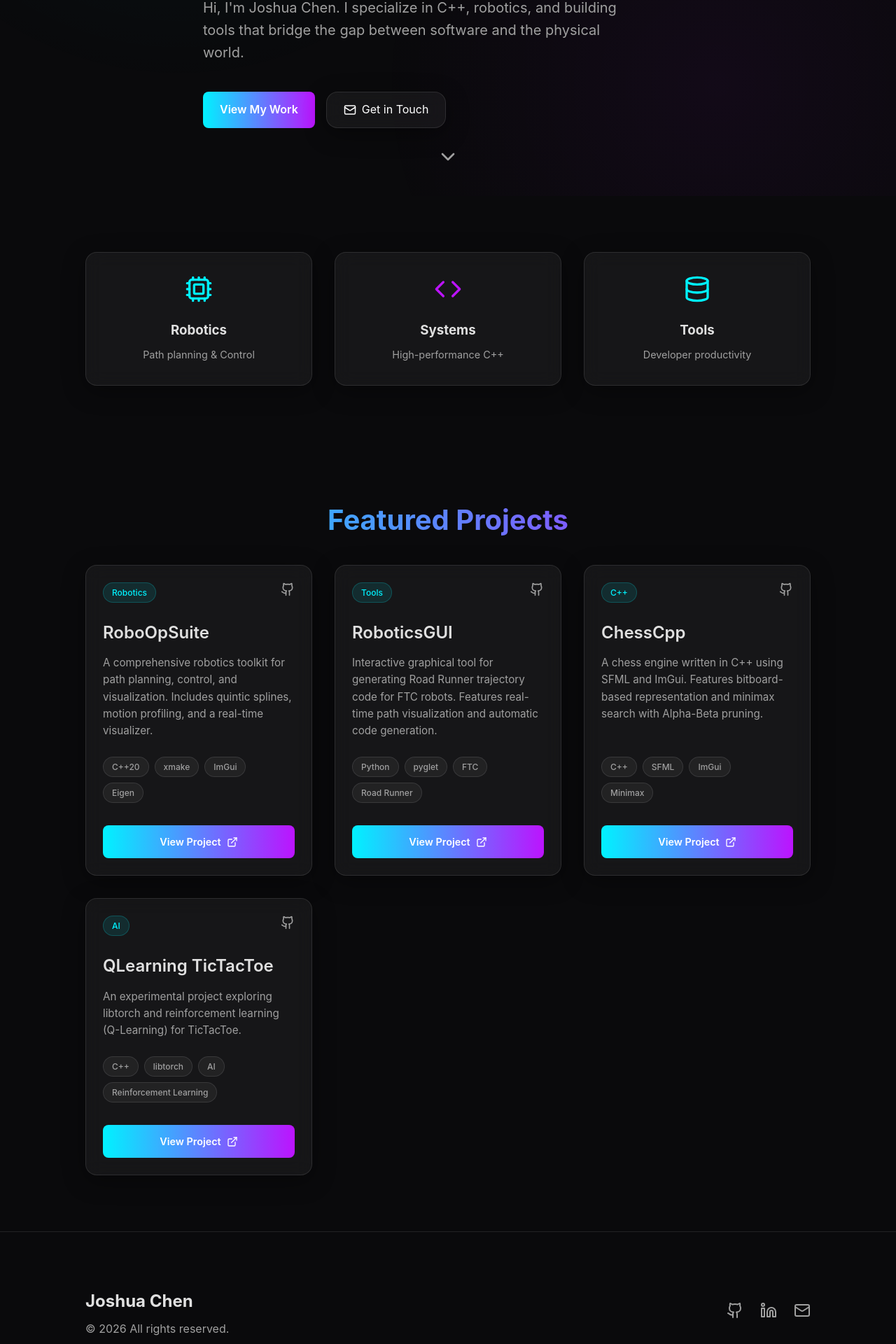
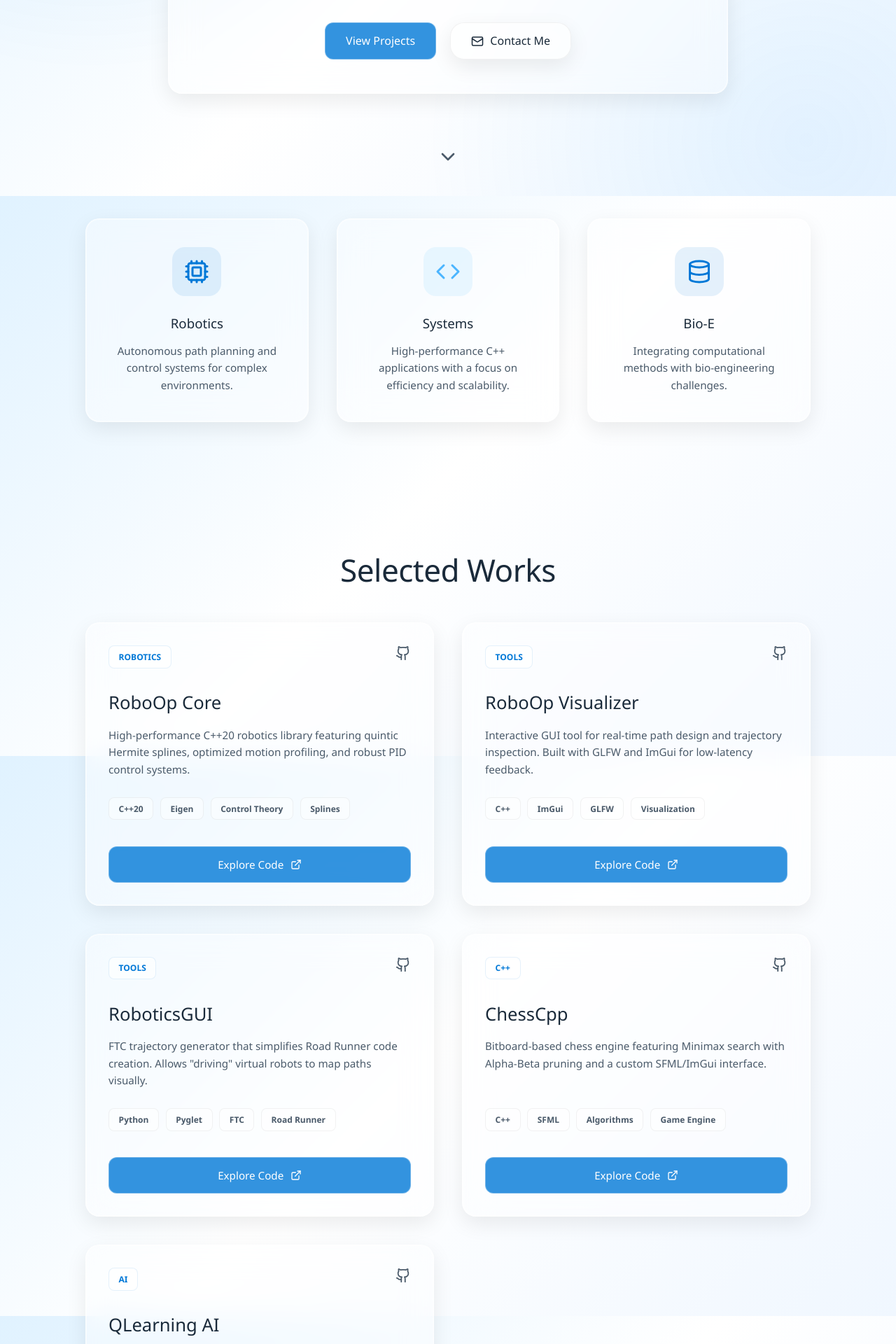
Before and after one commit to joshuachen6/portfolio-website, a React (Vite) app: page / in a window 1280 px wide. Shown: the part 520-2440 px from the top of the page at 70% size. Built offline with nearby package versions, Linux system fonts and the light colour scheme.

Commit message:
Update to Aero Glass theme and feature expanded project list

```diff
--- a/src/App.tsx
+++ b/src/App.tsx
@@ -1,4 +1,4 @@
-import { Mail, Github, Linkedin, Cpu, Code, Database, ChevronDown } from 'lucide-react';
+import { Mail, Github, Linkedin, Cpu, Code, Database, ChevronDown, GraduationCap, MapPin } from 'lucide-react';
 import ProjectCard from './components/ProjectCard';
 import { projects } from './data/projects';
 
@@ -10,23 +10,35 @@ function App() {
       {/* Hero Section */}
       <header style={{ minHeight: '100vh', display: 'flex', alignItems: 'center', position: 'relative' }}>
         <div className="container">
-          <div style={{ maxWidth: '700px' }}>
-            <h2 style={{ color: 'var(--accent-cyan)', fontWeight: 500, marginBottom: '1rem', letterSpacing: '2px', textTransform: 'uppercase', fontSize: '1rem' }}>
-              Software Engineer & Robotics Enthusiast
+          <div style={{ maxWidth: '800px', margin: '0 auto', textAlign: 'center' }}>
+            <div className="glass-card" style={{ padding: '3rem', marginBottom: '2rem' }}>
+              <h2 style={{ color: 'var(--accent-blue)', fontWeight: 600, marginBottom: '1rem', letterSpacing: '1px', textTransform: 'uppercase', fontSize: '1rem' }}>
+                Computer Science + Bio-engineering
               </h2>
-            <h1 style={{ fontSize: 'clamp(3rem, 8vw, 5rem)', lineHeight: 1.1, fontWeight: 800, marginBottom: '1.5rem' }}>
-              Building the <span style={{ color: 'var(--accent-cyan)' }}>future</span> of autonomous systems.
+              <h1 style={{ fontSize: 'clamp(2.5rem, 6vw, 4.5rem)', lineHeight: 1.1, fontWeight: 300, marginBottom: '1.5rem', color: 'var(--text-main)' }}>
+                Building the <span style={{ color: 'var(--accent-blue)', fontWeight: 500 }}>future</span> of robotics.
               </h1>
-            <p style={{ fontSize: '1.25rem', color: 'var(--text-dim)', marginBottom: '2.5rem', maxWidth: '600px' }}>
-              Hi, I'm Joshua Chen. I specialize in C++, robotics, and building tools that bridge the gap between software and the physical world.
+              <p style={{ fontSize: '1.2rem', color: 'var(--text-dim)', marginBottom: '2rem', maxWidth: '650px', margin: '0 auto 2.5rem', fontWeight: 400 }}>
+                Hi, I'm Joshua Chen. I'm a student at <strong>UIUC</strong> focused on Computer Graphics, Robotics, and high-performance software systems.
               </p>
-            <div style={{ display: 'flex', gap: '1rem', flexWrap: 'wrap' }}>
+
+              <div style={{ display: 'flex', justifyContent: 'center', gap: '2rem', marginBottom: '2.5rem', color: 'var(--text-dim)', fontSize: '0.95rem' }}>
+                <span style={{ display: 'flex', alignItems: 'center', gap: '0.5rem' }}>
+                  <GraduationCap size={18} /> UIUC
+                </span>
+                <span style={{ display: 'flex', alignItems: 'center', gap: '0.5rem' }}>
+                  <MapPin size={18} /> Illinois, USA
+                </span>
+              </div>
+
+              <div style={{ display: 'flex', gap: '1.25rem', justifyContent: 'center', flexWrap: 'wrap' }}>
                 <a href="#projects" className="btn-primary">
-                View My Work
+                  View Projects
                 </a>
-              <a href="mailto:jhc3628@gmail.com" className="glass-card" style={{ padding: '0.75rem 1.5rem', textDecoration: 'none', color: '#fff', display: 'flex', alignItems: 'center', gap: '0.5rem' }}>
-                <Mail size={18} /> Get in Touch
+                <a href="mailto:jhc3628@gmail.com" className="glass-card" style={{ padding: '0.8rem 1.8rem', textDecoration: 'none', color: 'var(--text-main)', display: 'flex', alignItems: 'center', gap: '0.6rem', border: '1px solid rgba(0,0,0,0.05)' }}>
+                  <Mail size={18} /> Contact Me
                 </a>
+              </div>
             </div>
           </div>
         </div>
@@ -35,34 +47,40 @@ function App() {
         </div>
       </header>
 
-      {/* Stats/Icons Section */}
-      <section style={{ padding: '5rem 0' }}>
+      {/* Skills Section */}
+      <section style={{ padding: '2rem 0 5rem' }}>
         <div className="container">
-          <div style={{ display: 'grid', gridTemplateColumns: 'repeat(auto-fit, minmax(200px, 1fr))', gap: '2rem' }}>
-            <div className="glass-card" style={{ padding: '2rem', textAlign: 'center' }}>
-              <Cpu size={40} color="var(--accent-cyan)" style={{ marginBottom: '1rem' }} />
-              <h3 style={{ marginBottom: '0.5rem' }}>Robotics</h3>
-              <p style={{ color: 'var(--text-dim)', fontSize: '0.9rem' }}>Path planning & Control</p>
+          <div style={{ display: 'grid', gridTemplateColumns: 'repeat(auto-fit, minmax(280px, 1fr))', gap: '2.5rem' }}>
+            <div className="glass-card" style={{ padding: '2.5rem', textAlign: 'center' }}>
+              <div style={{ background: 'rgba(0, 120, 215, 0.1)', width: '70px', height: '70px', borderRadius: '18px', display: 'flex', alignItems: 'center', justifyContent: 'center', margin: '0 auto 1.5rem' }}>
+                <Cpu size={36} color="var(--accent-blue)" />
               </div>
-            <div className="glass-card" style={{ padding: '2rem', textAlign: 'center' }}>
-              <Code size={40} color="var(--accent-purple)" style={{ marginBottom: '1rem' }} />
-              <h3 style={{ marginBottom: '0.5rem' }}>Systems</h3>
-              <p style={{ color: 'var(--text-dim)', fontSize: '0.9rem' }}>High-performance C++</p>
+              <h3 style={{ marginBottom: '0.75rem', fontWeight: 500 }}>Robotics</h3>
+              <p style={{ color: 'var(--text-dim)', fontSize: '0.95rem' }}>Autonomous path planning and control systems for complex environments.</p>
             </div>
-            <div className="glass-card" style={{ padding: '2rem', textAlign: 'center' }}>
-              <Database size={40} color="var(--accent-cyan)" style={{ marginBottom: '1rem' }} />
-              <h3 style={{ marginBottom: '0.5rem' }}>Tools</h3>
-              <p style={{ color: 'var(--text-dim)', fontSize: '0.9rem' }}>Developer productivity</p>
+            <div className="glass-card" style={{ padding: '2.5rem', textAlign: 'center' }}>
+              <div style={{ background: 'rgba(75, 181, 255, 0.1)', width: '70px', height: '70px', borderRadius: '18px', display: 'flex', alignItems: 'center', justifyContent: 'center', margin: '0 auto 1.5rem' }}>
+                <Code size={36} color="var(--accent-light)" />
+              </div>
+              <h3 style={{ marginBottom: '0.75rem', fontWeight: 500 }}>Systems</h3>
+              <p style={{ color: 'var(--text-dim)', fontSize: '0.95rem' }}>High-performance C++ applications with a focus on efficiency and scalability.</p>
+            </div>
+            <div className="glass-card" style={{ padding: '2.5rem', textAlign: 'center' }}>
+              <div style={{ background: 'rgba(0, 120, 215, 0.1)', width: '70px', height: '70px', borderRadius: '18px', display: 'flex', alignItems: 'center', justifyContent: 'center', margin: '0 auto 1.5rem' }}>
+                <Database size={36} color="var(--accent-blue)" />
+              </div>
+              <h3 style={{ marginBottom: '0.75rem', fontWeight: 500 }}>Bio-E</h3>
+              <p style={{ color: 'var(--text-dim)', fontSize: '0.95rem' }}>Integrating computational methods with bio-engineering challenges.</p>
             </div>
           </div>
         </div>
       </section>
 
       {/* Projects Section */}
-      <section id="projects" style={{ padding: '5rem 0' }}>
+      <section id="projects" style={{ padding: '6rem 0' }}>
         <div className="container">
-          <h2 className="section-title">Featured Projects</h2>
-          <div style={{ display: 'grid', gridTemplateColumns: 'repeat(auto-fill, minmax(320px, 1fr))', gap: '2rem' }}>
+          <h2 className="section-title">Selected Works</h2>
+          <div style={{ display: 'grid', gridTemplateColumns: 'repeat(auto-fill, minmax(340px, 1fr))', gap: '2.5rem' }}>
             {projects.map(project => (
               <ProjectCard key={project.id} project={project} />
             ))}
@@ -71,22 +89,22 @@ function App() {
       </section>
 
       {/* Footer */}
-      <footer style={{ padding: '5rem 0 3rem', borderTop: '1px solid var(--card-border)' }}>
+      <footer style={{ padding: '6rem 0 3rem', background: 'rgba(255,255,255,0.3)', backdropFilter: 'blur(10px)', borderTop: '1px solid var(--card-border)' }}>
         <div className="container">
           <div style={{ display: 'flex', justifyContent: 'space-between', alignItems: 'center', flexWrap: 'wrap', gap: '2rem' }}>
             <div>
-              <h3 style={{ fontSize: '1.5rem', marginBottom: '0.5rem' }}>Joshua Chen</h3>
-              <p style={{ color: 'var(--text-dim)' }}>&copy; {new Date().getFullYear()} All rights reserved.</p>
+              <h3 style={{ fontSize: '1.6rem', marginBottom: '0.5rem', fontWeight: 500 }}>Joshua Chen</h3>
+              <p style={{ color: 'var(--text-dim)', fontSize: '0.9rem' }}>&copy; {new Date().getFullYear()} • CS + Bio-E at UIUC</p>
             </div>
             <div style={{ display: 'flex', gap: '1.5rem' }}>
-              <a href="https://github.com/joshuachen6" target="_blank" rel="noopener noreferrer" style={{ color: 'var(--text-dim)', transition: 'color 0.3s ease' }} onMouseOver={(e) => e.currentTarget.style.color = 'var(--accent-cyan)'} onMouseOut={(e) => e.currentTarget.style.color = 'var(--text-dim)'}>
-                <Github size={24} />
+              <a href="https://github.com/joshuachen6" target="_blank" rel="noopener noreferrer" style={{ color: 'var(--text-dim)', transition: 'color 0.3s ease' }}>
+                <Github size={26} />
               </a>
-              <a href="#" style={{ color: 'var(--text-dim)', transition: 'color 0.3s ease' }} onMouseOver={(e) => e.currentTarget.style.color = 'var(--accent-purple)'} onMouseOut={(e) => e.currentTarget.style.color = 'var(--text-dim)'}>
-                <Linkedin size={24} />
+              <a href="#" style={{ color: 'var(--text-dim)', transition: 'color 0.3s ease' }}>
+                <Linkedin size={26} />
               </a>
-              <a href="mailto:jhc3628@gmail.com" style={{ color: 'var(--text-dim)', transition: 'color 0.3s ease' }} onMouseOver={(e) => e.currentTarget.style.color = 'var(--accent-cyan)'} onMouseOut={(e) => e.currentTarget.style.color = 'var(--text-dim)'}>
-                <Mail size={24} />
+              <a href="mailto:jhc3628@gmail.com" style={{ color: 'var(--text-dim)', transition: 'color 0.3s ease' }}>
+                <Mail size={26} />
               </a>
             </div>
           </div>
@@ -96,8 +114,8 @@ function App() {
       <style>{`
         @keyframes bounce {
           0%, 20%, 50%, 80%, 100% {transform: translateY(0) translateX(-50%);}
-          40% {transform: translateY(-10px) translateX(-50%);}
-          60% {transform: translateY(-5px) translateX(-50%);}
+          40% {transform: translateY(-12px) translateX(-50%);}
+          60% {transform: translateY(-6px) translateX(-50%);}
         }
         html {
           scroll-behavior: smooth;
--- a/src/components/ProjectCard.tsx
+++ b/src/components/ProjectCard.tsx
@@ -7,24 +7,24 @@ interface ProjectCardProps {
 
 const ProjectCard: React.FC<ProjectCardProps> = ({ project }) => {
   return (
-    <div className="glass-card" style={{ padding: '1.5rem', display: 'flex', flexDirection: 'column', height: '100%' }}>
-      <div style={{ display: 'flex', justifyContent: 'space-between', alignItems: 'flex-start', marginBottom: '1rem' }}>
-        <span className="tag" style={{ background: 'rgba(0, 242, 255, 0.1)', color: 'var(--accent-cyan)', borderColor: 'rgba(0, 242, 255, 0.2)' }}>
+    <div className="glass-card" style={{ padding: '2rem', display: 'flex', flexDirection: 'column', height: '100%' }}>
+      <div style={{ display: 'flex', justifyContent: 'space-between', alignItems: 'flex-start', marginBottom: '1.25rem' }}>
+        <span className="tag">
           {project.category}
         </span>
-        <a href={project.githubUrl} target="_blank" rel="noopener noreferrer" style={{ color: 'var(--text-dim)', transition: 'color 0.3s ease' }} onMouseOver={(e) => e.currentTarget.style.color = 'var(--text-main)'} onMouseOut={(e) => e.currentTarget.style.color = 'var(--text-dim)'}>
-          <Github size={20} />
+        <a href={project.githubUrl} target="_blank" rel="noopener noreferrer" style={{ color: 'var(--text-dim)', transition: 'color 0.3s ease' }}>
+          <Github size={22} />
         </a>
       </div>
-      <h3 style={{ fontSize: '1.5rem', marginBottom: '0.75rem', fontWeight: 600 }}>{project.title}</h3>
-      <p style={{ color: 'var(--text-dim)', fontSize: '0.95rem', marginBottom: '1.5rem', flexGrow: 1 }}>{project.description}</p>
-      <div style={{ marginBottom: '1.5rem' }}>
+      <h3 style={{ fontSize: '1.6rem', marginBottom: '0.8rem', fontWeight: 500, color: 'var(--text-main)' }}>{project.title}</h3>
+      <p style={{ color: 'var(--text-dim)', fontSize: '0.95rem', marginBottom: '1.75rem', flexGrow: 1, fontWeight: 400 }}>{project.description}</p>
+      <div style={{ marginBottom: '1.75rem', display: 'flex', flexWrap: 'wrap' }}>
         {project.tags.map(tag => (
-          <span key={tag} className="tag">{tag}</span>
+          <span key={tag} className="tag" style={{ background: 'rgba(255, 255, 255, 0.4)', color: 'var(--text-dim)', border: '1px solid rgba(0, 0, 0, 0.05)', textTransform: 'none' }}>{tag}</span>
         ))}
       </div>
-      <a href={project.githubUrl} target="_blank" rel="noopener noreferrer" className="btn-primary" style={{ justifyContent: 'center', width: '100%', fontSize: '0.9rem' }}>
-        View Project <ExternalLink size={16} />
+      <a href={project.githubUrl} target="_blank" rel="noopener noreferrer" className="btn-primary" style={{ justifyContent: 'center', width: '100%', fontSize: '0.95rem' }}>
+        Explore Code <ExternalLink size={16} />
       </a>
     </div>
   );
--- a/src/data/projects.ts
+++ b/src/data/projects.ts
@@ -4,39 +4,47 @@ export interface Project {
   description: string;
   tags: string[];
   githubUrl: string;
-  category: 'Robotics' | 'C++' | 'AI' | 'Tools';
+  category: 'Robotics' | 'C++' | 'AI' | 'Tools' | 'Graphics';
 }
 
 export const projects: Project[] = [
   {
-    id: 'roboop-suite',
-    title: 'RoboOpSuite',
-    description: 'A comprehensive robotics toolkit for path planning, control, and visualization. Includes quintic splines, motion profiling, and a real-time visualizer.',
-    tags: ['C++20', 'xmake', 'ImGui', 'Eigen'],
+    id: 'roboop-core',
+    title: 'RoboOp Core',
+    description: 'High-performance C++20 robotics library featuring quintic Hermite splines, optimized motion profiling, and robust PID control systems.',
+    tags: ['C++20', 'Eigen', 'Control Theory', 'Splines'],
     githubUrl: 'https://github.com/joshuachen6/RoboOpSuite',
     category: 'Robotics',
   },
   {
+    id: 'roboop-visualizer',
+    title: 'RoboOp Visualizer',
+    description: 'Interactive GUI tool for real-time path design and trajectory inspection. Built with GLFW and ImGui for low-latency feedback.',
+    tags: ['C++', 'ImGui', 'GLFW', 'Visualization'],
+    githubUrl: 'https://github.com/joshuachen6/RoboOpSuite',
+    category: 'Tools',
+  },
+  {
     id: 'robotics-gui',
     title: 'RoboticsGUI',
-    description: 'Interactive graphical tool for generating Road Runner trajectory code for FTC robots. Features real-time path visualization and automatic code generation.',
-    tags: ['Python', 'pyglet', 'FTC', 'Road Runner'],
+    description: 'FTC trajectory generator that simplifies Road Runner code creation. Allows "driving" virtual robots to map paths visually.',
+    tags: ['Python', 'Pyglet', 'FTC', 'Road Runner'],
     githubUrl: 'https://github.com/joshuachen6/roboticsGUI',
     category: 'Tools',
   },
   {
     id: 'chess-cpp',
     title: 'ChessCpp',
-    description: 'A chess engine written in C++ using SFML and ImGui. Features bitboard-based representation and minimax search with Alpha-Beta pruning.',
-    tags: ['C++', 'SFML', 'ImGui', 'Minimax'],
+    description: 'Bitboard-based chess engine featuring Minimax search with Alpha-Beta pruning and a custom SFML/ImGui interface.',
+    tags: ['C++', 'SFML', 'Algorithms', 'Game Engine'],
     githubUrl: 'https://github.com/joshuachen6/ChessCpp',
     category: 'C++',
   },
   {
     id: 'qlearning-tictactoe',
-    title: 'QLearning TicTacToe',
-    description: 'An experimental project exploring libtorch and reinforcement learning (Q-Learning) for TicTacToe.',
-    tags: ['C++', 'libtorch', 'AI', 'Reinforcement Learning'],
+    title: 'QLearning AI',
+    description: 'Exploration into reinforcement learning using libtorch to train agents for optimal decision making in game environments.',
+    tags: ['C++', 'libtorch', 'AI', 'Q-Learning'],
     githubUrl: 'https://github.com/joshuachen6/QLearning-Rollouts-TicTacToe',
     category: 'AI',
   },
--- a/src/index.css
+++ b/src/index.css
@@ -1,13 +1,13 @@
 :root {
-  --bg-color: #0a0a0c;
-  --card-bg: rgba(255, 255, 255, 0.05);
-  --card-border: rgba(255, 255, 255, 0.1);
-  --accent-cyan: #00f2ff;
-  --accent-purple: #bc13fe;
-  --text-main: #e0e0e0;
-  --text-dim: #a0a0a0;
-  --glass-blur: blur(12px);
-  --glass-shadow: 0 8px 32px 0 rgba(0, 0, 0, 0.37);
+  --bg-color: #e8f1f8;
+  --card-bg: rgba(255, 255, 255, 0.4);
+  --card-border: rgba(255, 255, 255, 0.6);
+  --accent-blue: #0078d7;
+  --accent-light: #4bb5ff;
+  --text-main: #1a2a3a;
+  --text-dim: #4a5a6a;
+  --glass-blur: blur(20px);
+  --glass-shadow: 0 10px 30px rgba(0, 0, 0, 0.08), inset 0 0 0 1px rgba(255, 255, 255, 0.4);
 }
 
 * {
@@ -17,14 +17,15 @@
 }
 
 body {
-  font-family: 'Inter', -apple-system, BlinkMacSystemFont, 'Segoe UI', Roboto, Oxygen, Ubuntu, Cantarell, 'Open Sans', 'Helvetica Neue', sans-serif;
+  font-family: 'Segoe UI', Tahoma, Geneva, Verdana, sans-serif;
   background-color: var(--bg-color);
   color: var(--text-main);
   line-height: 1.6;
   overflow-x: hidden;
+  background: linear-gradient(135deg, #e0f2ff 0%, #ffffff 50%, #f0f7ff 100%);
+  background-attachment: fixed;
 }
 
-/* Background decoration */
 .bg-glow {
   position: fixed;
   top: 0;
@@ -33,8 +34,8 @@ body {
   height: 100%;
   z-index: -1;
   background:
-    radial-gradient(circle at 20% 20%, rgba(0, 242, 255, 0.05) 0%, transparent 40%),
-    radial-gradient(circle at 80% 80%, rgba(188, 19, 254, 0.05) 0%, transparent 40%);
+    radial-gradient(circle at 10% 10%, rgba(0, 120, 215, 0.1) 0%, transparent 40%),
+    radial-gradient(circle at 90% 90%, rgba(75, 181, 255, 0.1) 0%, transparent 40%);
 }
 
 .container {
@@ -48,61 +49,66 @@ body {
   backdrop-filter: var(--glass-blur);
   -webkit-backdrop-filter: var(--glass-blur);
   border: 1px solid var(--card-border);
-  border-radius: 16px;
+  border-radius: 20px;
   box-shadow: var(--glass-shadow);
-  transition: transform 0.3s ease, border-color 0.3s ease;
+  transition: all 0.4s cubic-bezier(0.165, 0.84, 0.44, 1);
 }
 
 .glass-card:hover {
-  transform: translateY(-5px);
-  border-color: rgba(255, 255, 255, 0.2);
+  transform: translateY(-8px) scale(1.02);
+  background: rgba(255, 255, 255, 0.5);
+  box-shadow: 0 20px 40px rgba(0, 0, 0, 0.12), inset 0 0 0 1px rgba(255, 255, 255, 0.6);
 }
 
 .section-title {
-  font-size: 2.5rem;
-  font-weight: 700;
-  margin-bottom: 2rem;
-  background: linear-gradient(to right, var(--accent-cyan), var(--accent-purple));
-  -webkit-background-clip: text;
-  -webkit-text-fill-color: transparent;
+  font-size: 2.75rem;
+  font-weight: 300;
+  margin-bottom: 2.5rem;
+  color: var(--text-main);
   text-align: center;
+  letter-spacing: -0.5px;
 }
 
 .tag {
   display: inline-block;
-  padding: 0.25rem 0.75rem;
-  border-radius: 999px;
+  padding: 0.35rem 0.85rem;
+  border-radius: 8px;
   font-size: 0.75rem;
-  font-weight: 500;
-  margin-right: 0.5rem;
-  margin-bottom: 0.5rem;
-  background: rgba(255, 255, 255, 0.05);
-  border: 1px solid rgba(255, 255, 255, 0.1);
-  color: var(--text-dim);
+  font-weight: 600;
+  margin-right: 0.6rem;
+  margin-bottom: 0.6rem;
+  background: rgba(255, 255, 255, 0.6);
+  border: 1px solid rgba(0, 120, 215, 0.1);
+  color: var(--accent-blue);
+  text-transform: uppercase;
 }
 
 .btn-primary {
   display: inline-flex;
   align-items: center;
-  gap: 0.5rem;
-  padding: 0.75rem 1.5rem;
-  background: linear-gradient(to right, var(--accent-cyan), var(--accent-purple));
+  gap: 0.6rem;
+  padding: 0.8rem 1.8rem;
+  background: rgba(0, 120, 215, 0.8);
+  backdrop-filter: blur(10px);
   color: #fff;
   text-decoration: none;
-  border-radius: 8px;
-  font-weight: 600;
-  transition: opacity 0.3s ease;
+  border-radius: 12px;
+  font-weight: 500;
+  transition: all 0.3s ease;
+  border: 1px solid rgba(255, 255, 255, 0.3);
 }
 
 .btn-primary:hover {
-  opacity: 0.9;
+  background: var(--accent-blue);
+  box-shadow: 0 5px 15px rgba(0, 120, 215, 0.3);
+  transform: translateY(-2px);
 }
 
 @media (max-width: 768px) {
   .container {
-    padding: 0 1rem;
+    padding: 0 1.5rem;
   }
   .section-title {
-    font-size: 2rem;
+    font-size: 2.25rem;
   }
 }
```
Lines whose indentation alone changed are shown as unchanged.
